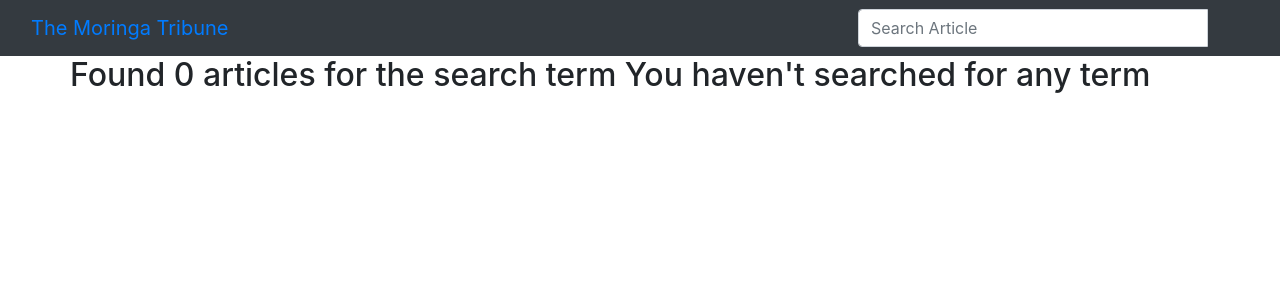
After one commit to Mariga123/Django-practical, a Django app: page /search/ in a window 1280 px wide. The commit adds this page. Shown: the top 300 px of the page. Run offline with Django 3.2, Linux system fonts and the light colour scheme; some libraries are stand-ins or nearby versions.

Commit message:
create a search template

```diff
--- /dev/null
+++ b/news/templates/all-news/search.html
@@ -0,0 +1,25 @@
+{%extends 'all-news/base.html'%}
+{% block content %}
+<div class="container">
+
+    <div class="row">
+        {% if articles%}
+        <h2>Found {{ articles|length }} of searched term {{message}}</h2>
+        {% else %}
+        <h2> Found 0 articles for the search term {{message}}</h2>
+        {% endif %}
+
+    </div>
+
+    <div class="row">
+
+        {% if articles %}
+        {% for article in articles %}
+        <div class="col-sm-6 col-md-3">
+            <h1>{{article.title}}</h1>
+        </div>
+        {% endfor %}
+        {% endif %}
+    </div>
+</div>
+{% endblock %}
--- a/news/templates/navbar.html
+++ b/news/templates/navbar.html
@@ -1,20 +1,24 @@
-<!DOCTYPE html>
-<html lang="en">
+<nav class="navbar bg-dark">
+    <div class="container-fluid">
+        <div class="navbar-header">
+            <a class="navbar-brand" href="{% url 'newsToday' %}">The Moringa Tribune</a>
+        </div>
 
-<head>
+        <!-- Adding a search form  -->
+        <div class="col-sm-4 col-md-4 navbar-right">
 
-    <meta charset="utf-8">
-    <meta name="viewport" content="width=device-width, initial-scale=1">
-</head>
+            <form class="navbar-form" role="search" action="{% url 'search_results' %}">
 
-<body>
-    <nav class="navbar navbar-dark bg-primary">
-        <div class="container-fluid">
-            <div class="navbar-header">
-                <a class="navbar-brand" href="{% url 'newsToday' %}">The Moringa Tribune</a>
-            </div>
+                <div class="input-group">
+                    <input type="text" class="form-control" placeholder="Search Article" name="article">
+                    <div class="input-group-btn">
+                        <button class="btn btn-default" type="submit"><i
+                                class="glyphicon glyphicon-search"></i></button>
+                    </div>
+                </div>
+
+            </form>
         </div>
-    </nav>
-</body>
-
-</html>
+        <!-- search form end -->
+    </div>
+</nav>
```
